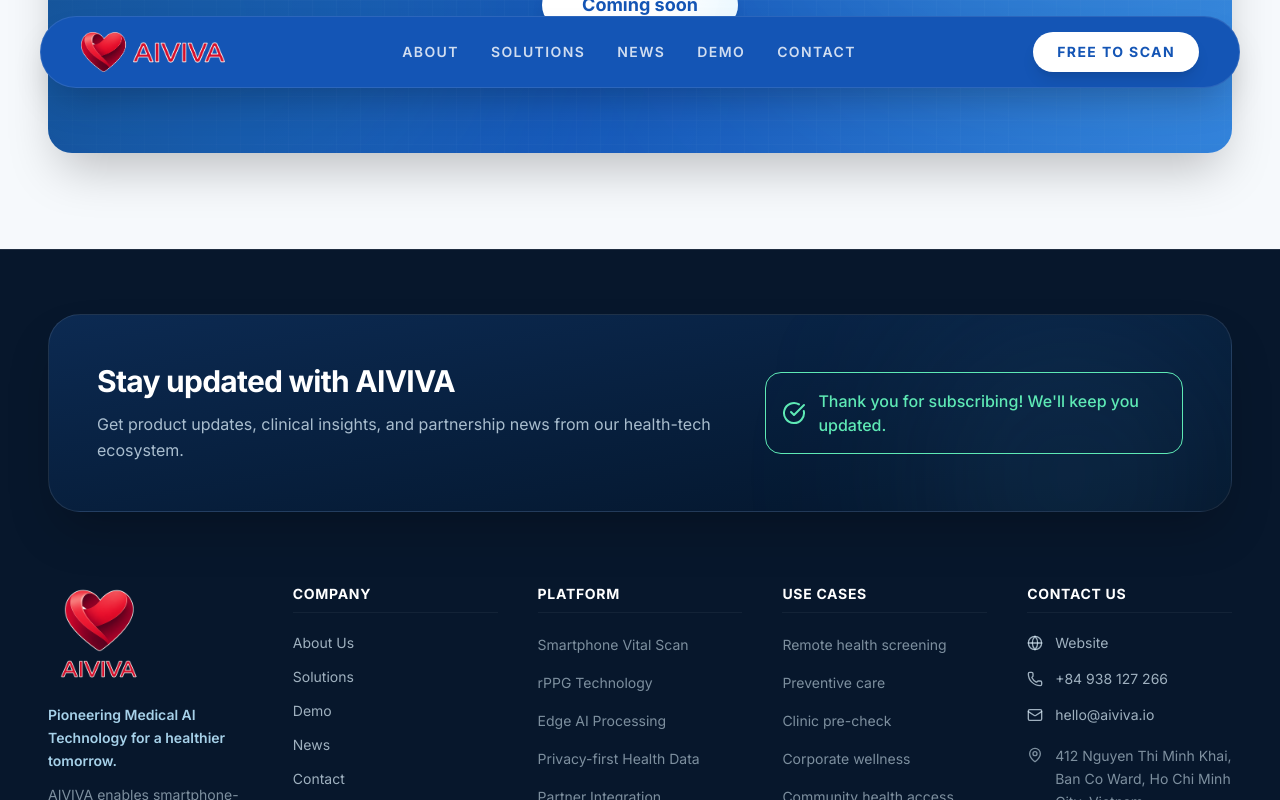
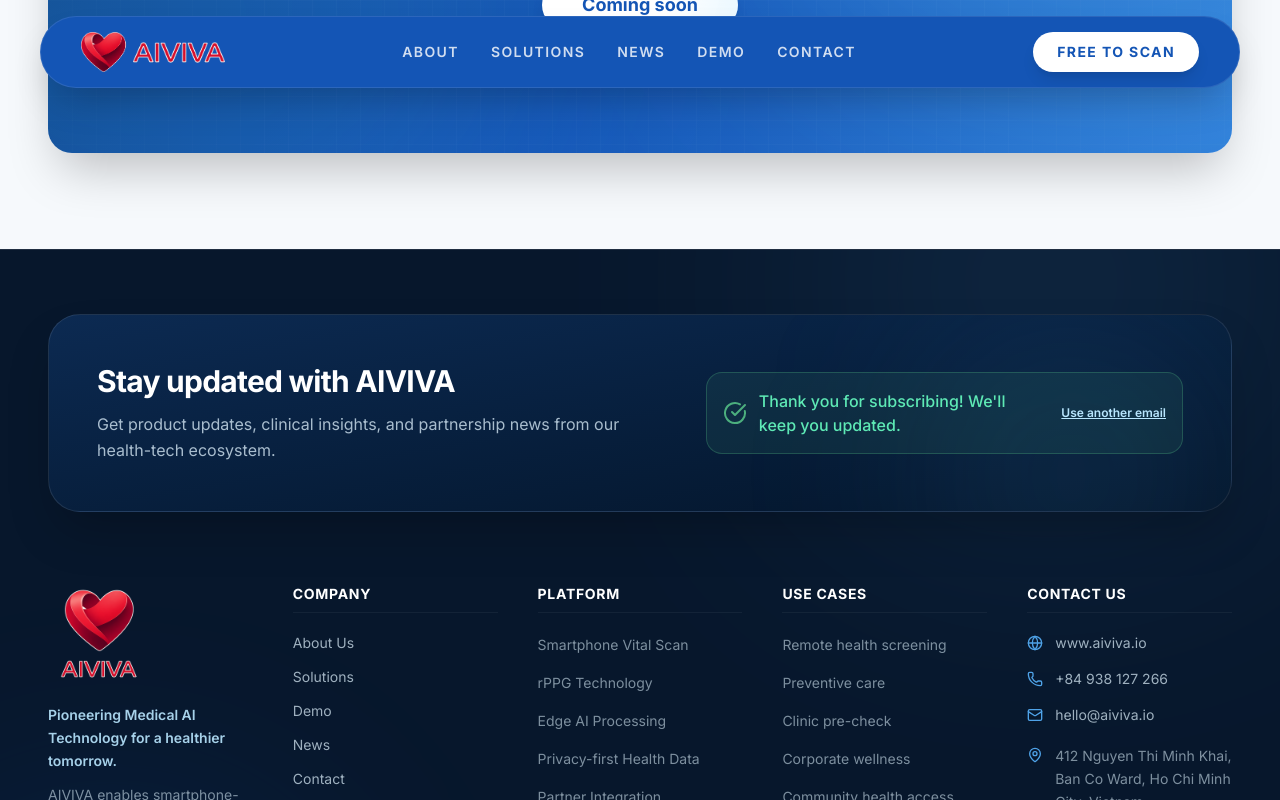
Before and after one commit to leanhtantt/Aiviva, a React (Vite) app: page /en in a window 1280 px wide. Both pictures are taken after typing "name@example.com" into the empty fields and a click on the button "Subscribe". Shown: the part 5094-5894 px from the top of the page. Built offline with nearby package versions, Linux system fonts and the light colour scheme.

Commit message:
feat: add reset option to newsletter subscription form
Added a "Use another email" button to the SiteFooter subscription component to allow users to easily clear and retry their email entry after a successful submission.

```diff
--- a/src/components/layout/SiteFooter.tsx
+++ b/src/components/layout/SiteFooter.tsx
@@ -12,7 +12,8 @@
       placeholder: "Enter your email",
       btn: "Subscribe",
       note: "No spam. Only meaningful AIVIVA updates.",
-      success: "Thank you for subscribing! We'll keep you updated."
+      success: "Thank you for subscribing! We'll keep you updated.",
+      resetBtn: "Use another email"
     },
     brand: {
       tagline: "Pioneering Medical AI Technology for a healthier tomorrow.",
@@ -65,7 +66,8 @@
       placeholder: "Nhập email của bạn",
       btn: "Đăng ký",
       note: "Không spam. Chỉ những cập nhật hữu ích từ AIVIVA.",
-      success: "Cảm ơn bạn đã đăng ký! Chúng tôi sẽ cập nhật những thông tin mới nhất."
+      success: "Cảm ơn bạn đã đăng ký! Chúng tôi sẽ cập nhật những thông tin mới nhất.",
+      resetBtn: "Dùng email khác"
     },
     brand: {
       tagline: "Công nghệ AI y tế tiên phong cho một ngày mai khỏe mạnh hơn.",
@@ -135,8 +137,8 @@
     >
       {/* Decorative background glow elements */}
       <div className="absolute inset-0 pointer-events-none opacity-20 overflow-hidden">
-        <div className="absolute -bottom-24 -left-20 w-96 h-96 rounded-full bg-primary-val blur-[130px]" />
-        <div className="absolute -top-40 right-10 w-96 h-96 rounded-full bg-sky-val blur-[145px]" />
+        <div className="absolute -bottom-24 -left-20 w-96 h-96 rounded-full bg-primary blur-[130px]" />
+        <div className="absolute -top-40 right-10 w-96 h-96 rounded-full bg-sky blur-[145px]" />
       </div>
 
       <div className="container mx-auto px-4 lg:px-[var(--container-padding-desktop)] relative z-10 text-white">
@@ -162,11 +164,20 @@
             <div className="w-full lg:w-auto min-w-[320px] sm:min-w-[400px]">
               {isSubscribed ? (
                 <div
-                  className="flex items-center gap-3 bg-success-val/10 border border-success-val/30 rounded-2xl p-4 text-emerald-300 animate-in fade-in slide-in-from-bottom-2 duration-300"
+                  className="flex flex-col sm:flex-row items-start sm:items-center justify-between gap-4 bg-success/10 border border-success/30 rounded-2xl p-4 text-emerald-300 animate-in fade-in slide-in-from-bottom-2 duration-300"
                   id="newsletter-success-state"
                 >
-                  <CheckCircle className="w-6 h-6 text-success-val shrink-0" />
-                  <p className="text-sm sm:text-base font-medium">{t.newsletter.success}</p>
+                  <div className="flex items-center gap-3">
+                    <CheckCircle className="w-6 h-6 text-success shrink-0" />
+                    <p className="text-sm sm:text-base font-medium">{t.newsletter.success}</p>
+                  </div>
+                  <button
+                    type="button"
+                    onClick={() => setIsSubscribed(false)}
+                    className="text-xs font-semibold text-sky-200 hover:text-white underline cursor-pointer shrink-0 transition-colors"
+                  >
+                    {t.newsletter.resetBtn}
+                  </button>
                 </div>
               ) : (
                 <form
@@ -293,8 +304,8 @@
                 rel="noreferrer"
                 className="flex items-center gap-3 text-sky-100/70 hover:text-white text-sm transition-colors group"
               >
-                <Globe className="w-4 h-4 text-sky-val shrink-0 group-hover:scale-110 transition-transform" />
-                <span className="truncate">{t.contactLabels.website}</span>
+                <Globe className="w-4 h-4 text-sky shrink-0 group-hover:scale-110 transition-transform" />
+                <span className="truncate">www.aiviva.io</span>
               </a>
 
               <a
@@ -303,7 +314,7 @@
                 rel="noreferrer"
                 className="flex items-center gap-3 text-sky-100/70 hover:text-white text-sm transition-colors group"
               >
-                <Phone className="w-4 h-4 text-sky-val shrink-0 group-hover:scale-110 transition-transform" />
+                <Phone className="w-4 h-4 text-sky shrink-0 group-hover:scale-110 transition-transform" />
                 <span>+84 938 127 266</span>
               </a>
 
@@ -311,12 +322,12 @@
                 href="mailto:hello@aiviva.io"
                 className="flex items-center gap-3 text-sky-100/70 hover:text-white text-sm transition-colors group"
               >
-                <Mail className="w-4 h-4 text-sky-val shrink-0 group-hover:scale-110 transition-transform" />
+                <Mail className="w-4 h-4 text-sky shrink-0 group-hover:scale-110 transition-transform" />
                 <span className="truncate">hello@aiviva.io</span>
               </a>
 
               <div className="flex items-start gap-3 text-sky-100/55 text-xs sm:text-sm pt-1 leading-relaxed">
-                <MapPin className="w-4 h-4 text-sky-val shrink-0 mt-0.5" />
+                <MapPin className="w-4 h-4 text-sky shrink-0 mt-0.5" />
                 <span>{t.contactLabels.address}</span>
               </div>
             </div>
```
